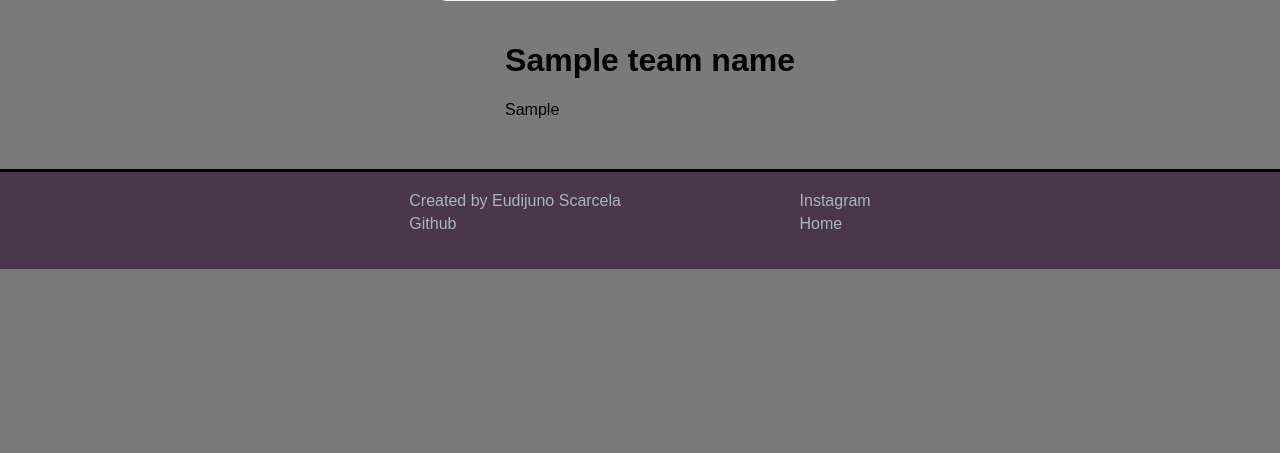
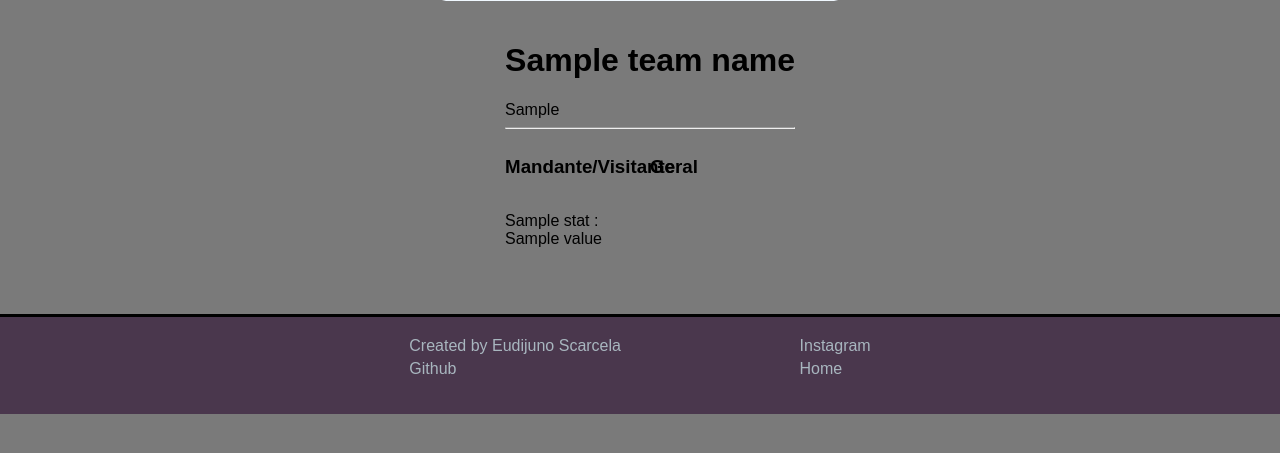
Before and after one commit to Eudi-Duarte/brasileirao-notebook, a Python web app: template templates/team.html in a window 1280 px wide. Shown: the part 69-522 px from the top of the page. Run offline with Jinja, Linux system fonts and the light colour scheme; the template is opened without the code that fills it: most values are stand-ins (such as "Sample title", 1, 10 or a date in 2020).

Commit message:
First version of teams statistcs

```diff
--- a/public/css/style.css
+++ b/public/css/style.css
@@ -154,3 +154,21 @@ body {
 .team_rundown td:nth-child(1) {
     text-align: right;
 }
+
+.team_home_away_stats {
+    display: flex;
+    max-width: 640px;
+    /* justify-content: space-between; */
+}
+
+.stats_column {
+    width: 50%;
+    /* text-align: center; */
+    display: flex;
+    flex-direction: column;
+}
+
+.team_stats_items {
+    display: flex;
+    flex-direction: column;
+}
--- a/templates/team.html
+++ b/templates/team.html
@@ -21,8 +21,23 @@
     <main class="main">
 
         <h1 class="main__championship">{{ team_name }}</h1>
-
-        {{ team_rundown }}
+        <section>
+            {{ team_rundown }}
+        </section>
+        <hr>
+        <section class="team_home_away_stats">
+            <div class="stats_column">
+                <h3>Mandante/Visitante</h3>
+                <div class="team_stats_items">
+                    {% for stat, value in team_stats.items() %}
+                        <p>{{ stat }} : {{ value }}</p>
+                    {% endfor %}
+                </div>
+            </div>
+            <div class="stats_column">
+                <h3>Geral</h3>
+            </div>
+        </section>
 
     </main>
 
```
Also changed, not shown: app.py (+14 -4 lines).
